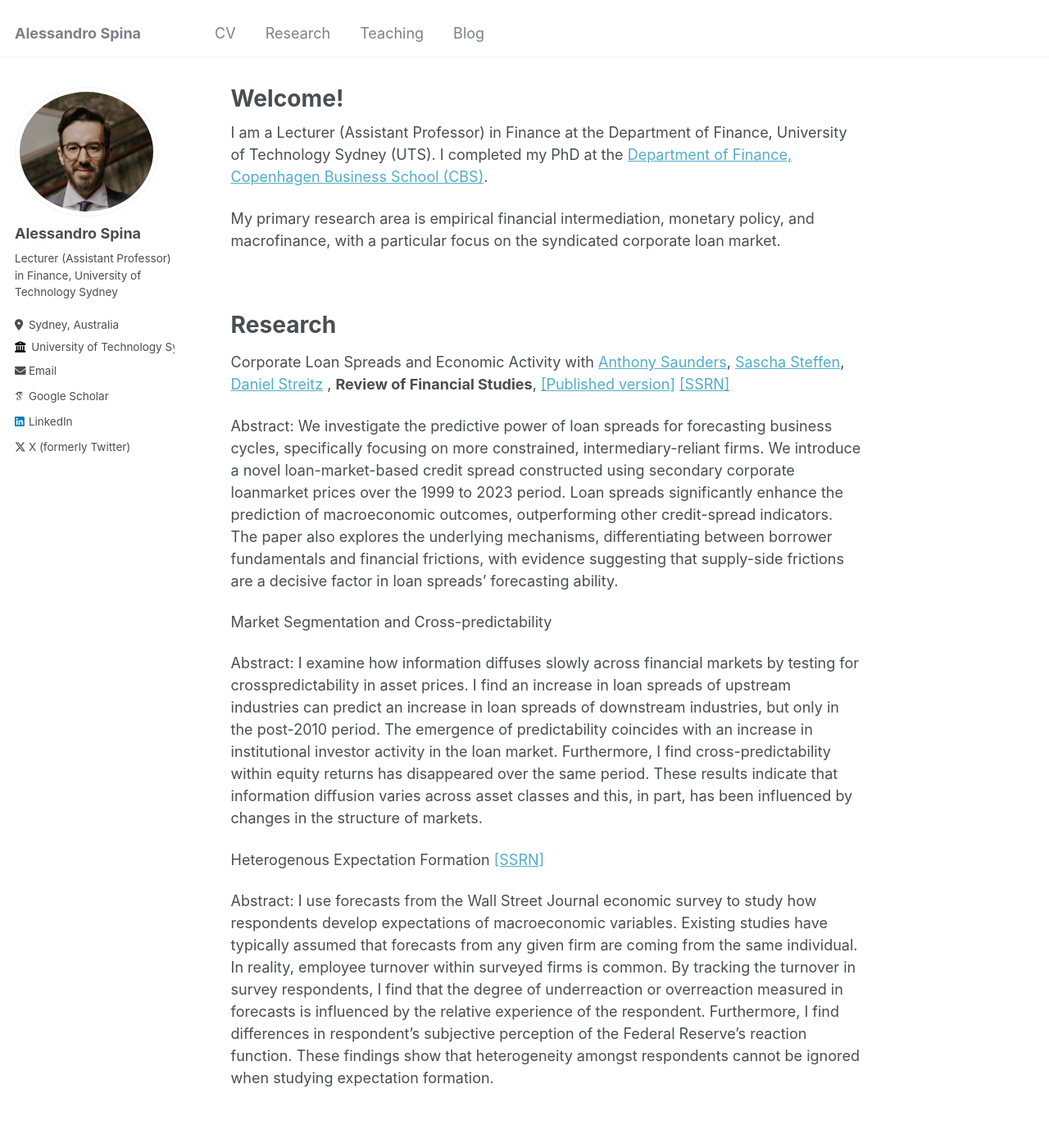
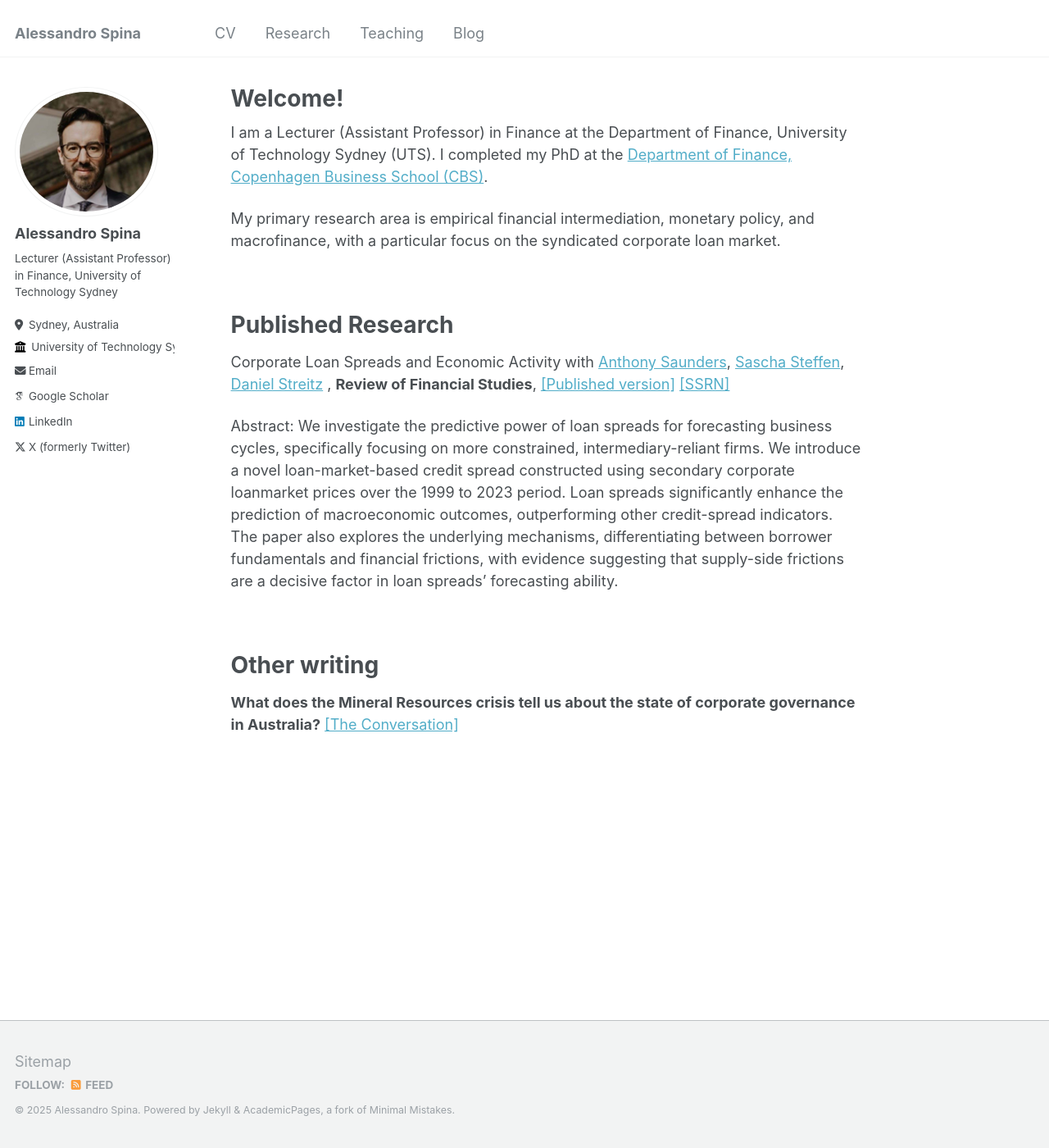
Before and after one commit to aspi6246/aspi6246.github.io, a Jekyll site: the page built from _pages/about.md, in a window 1280 px wide and 1400 px high. Shown: the whole window at 82% size. Built offline with Jekyll 4.4.1, drawn with Linux system fonts in a browser that asks for light colours; some web fonts are replaced.

Commit message:
Update about.md

```diff
--- a/_pages/about.md
+++ b/_pages/about.md
@@ -14,23 +14,13 @@ My primary research area is empirical financial intermediation, monetary policy,
 <br>
 
 
-Research
+Published Research
 ======
 
 Corporate Loan Spreads and Economic Activity with [Anthony Saunders](https://www.stern.nyu.edu/faculty/bio/anthony-saunders), [Sascha Steffen](https://www.sascha-steffen.de/), [Daniel Streitz](https://sites.google.com/site/streitzdaniel/) , **Review of Financial Studies**, [[Published version]](https://academic.oup.com/rfs/article/38/2/507/7918340?guestAccessKey=478e97d8-0d2f-481e-bb53-7669945bba3a&utm_source=authortollfreelink&utm_campaign=rfs&utm_medium=email) [[SSRN]](https://papers.ssrn.com/sol3/papers.cfm?abstract_id=3717358)
 
 Abstract: We investigate the predictive power of loan spreads for forecasting business cycles, specifically focusing on more constrained, intermediary-reliant firms. We introduce a novel loan-market-based credit spread constructed using secondary corporate loanmarket prices over the 1999 to 2023 period. Loan spreads significantly enhance the prediction of macroeconomic outcomes, outperforming other credit-spread indicators. The paper also explores the underlying mechanisms, differentiating between borrower fundamentals and financial frictions, with evidence suggesting that supply-side frictions are a decisive factor in loan spreads’ forecasting ability.
 
-
-
-Market Segmentation and Cross-predictability
-
-Abstract: I examine how information diffuses slowly across financial markets by testing for crosspredictability in asset prices. I find an increase in loan spreads of upstream industries can predict an increase in loan spreads of downstream industries, but only in the post-2010 period. The emergence of predictability coincides with an increase in institutional investor activity in the loan market. Furthermore, I find cross-predictability within equity returns has disappeared over the same period. These results indicate that information diffusion varies across asset classes and this, in part, has been influenced by changes in the structure of markets.
-
-
-Heterogenous Expectation Formation [[SSRN]](https://papers.ssrn.com/sol3/papers.cfm?abstract_id=4729915)
-
-Abstract: I use forecasts from the Wall Street Journal economic survey to study how respondents develop expectations of macroeconomic variables. Existing studies have typically assumed that forecasts from any given firm are coming from the same individual. In reality, employee turnover within surveyed firms is common. By tracking the turnover in survey respondents, I find that the degree of underreaction or overreaction measured in forecasts is influenced by the relative experience of the respondent. Furthermore, I find differences in respondent’s subjective perception of the Federal Reserve’s reaction function. These findings show that heterogeneity amongst respondents cannot be ignored when studying expectation formation.
 
 
 <br>
```
